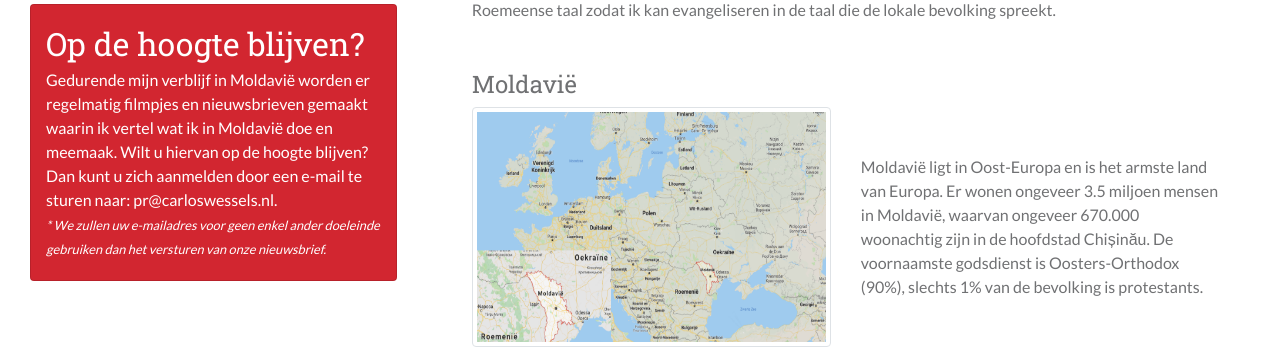
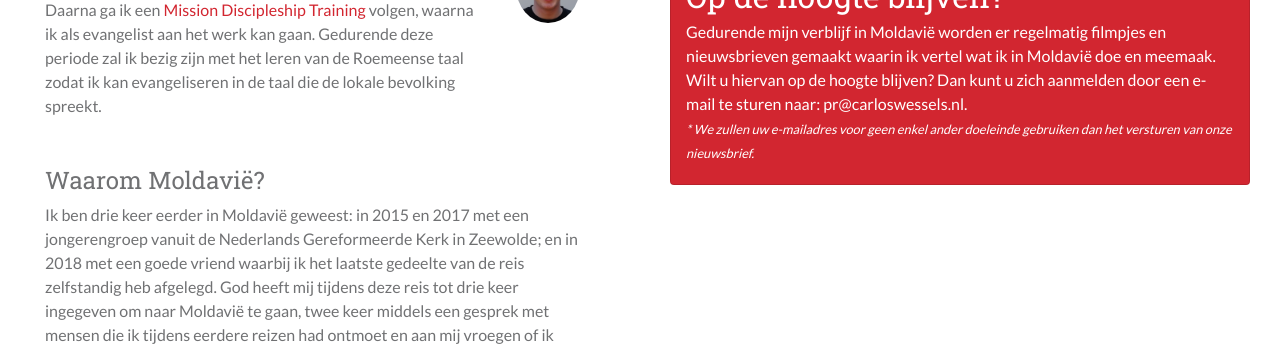
Before and after one commit to cornehop/cw-website, a React (Create React App) app: page / in a window 1280 px wide. Shown: the part 443-794 px from the top of the page. Built offline with nearby package versions, Linux system fonts and the light colour scheme.

Commit message:
Started making the app usable on all device sizes

```diff
--- a/src/Components/Body.tsx
+++ b/src/Components/Body.tsx
@@ -16,10 +16,7 @@ export class Body extends React.Component<BodyProps>{
         return (
             <Container fluid>
                 <Row>
-                    <Col xs={4}>
-                        <InfoBar />
-                    </Col>
-                    <Col xs={8}>
+                    <Col xs={12} sm={6}>
                         <Container fluid>
                             <Row>
                                 <Col>
@@ -36,6 +33,9 @@ export class Body extends React.Component<BodyProps>{
                             </Row>
                         </Container>
                     </Col>
+                    <Col xs={12} sm={6}>
+                        <InfoBar />
+                    </Col>
                 </Row>
             </Container>
         );
--- a/src/Components/Pages/HomePage.tsx
+++ b/src/Components/Pages/HomePage.tsx
@@ -8,7 +8,6 @@ export class HomePage extends React.Component{
         return (
             <React.Fragment>
                 <ContentWhoIsCarlos />
-                <ContentMoldova />
                 <ContentWhyMoldova />
             </React.Fragment>
         );
--- a/src/Components/Pages/HomePageContent/ContentMoldova.tsx
+++ b/src/Components/Pages/HomePageContent/ContentMoldova.tsx
@@ -27,8 +27,8 @@ export class ContentMoldova extends React.Component{
                     <Col><h4>Moldavië</h4></Col>
                 </Row>
                 <Row>
-                    <Col className="align-self-center text-left">{this.getPicture()}</Col>
-                    <Col className="align-self-center">{this.getContentText()}</Col>
+                    <Col xs={12} sm={6} className="align-self-center text-left">{this.getPicture()}</Col>
+                    <Col xs={12} sm={6} className="align-self-center">{this.getContentText()}</Col>
                 </Row>
             </Container>
         )
```
